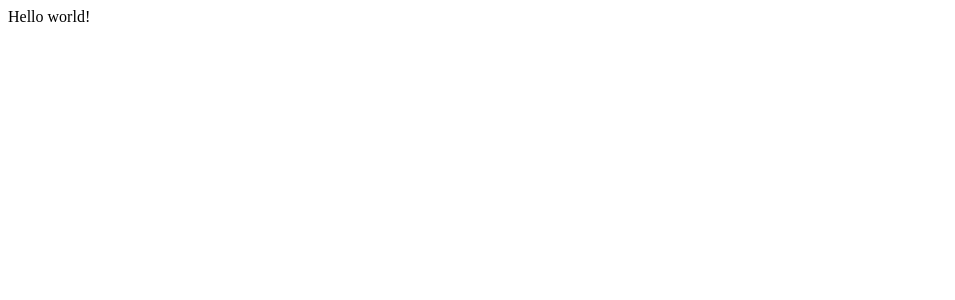
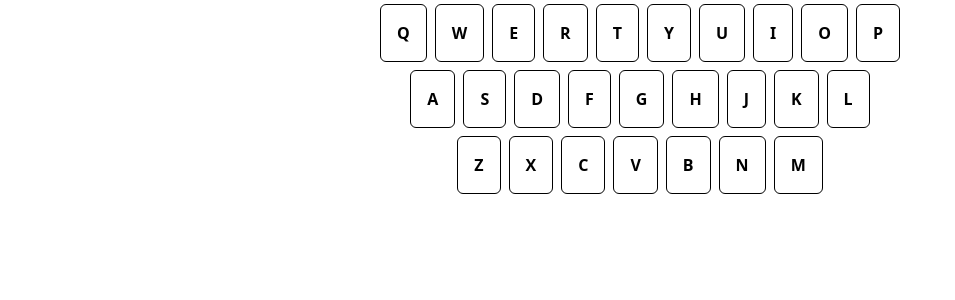
Before and after one commit to standimitrovv/wordle-react-ts, a React (Vite) app: page / in a window 1280 px wide. Shown: the top 300 px of the page, without its empty margins (0-955 px from the left). Built offline with nearby package versions, Linux system fonts and the light colour scheme.

Commit message:
feat: create the keyboard and add the main keys

```diff
--- a/src/App.tsx
+++ b/src/App.tsx
@@ -1,3 +1,9 @@
+import { Keyboard } from './Keyboard';
+
 export const App = () => {
-  return <>Hello world!</>;
+  return (
+    <>
+      <Keyboard />
+    </>
+  );
 };
--- /dev/null
+++ b/src/Keyboard.tsx
@@ -0,0 +1,24 @@
+const KEYS = {
+  line1: 'qwertyuiop',
+  line2: 'asdfghjkl',
+  line3: 'zxcvbnm',
+};
+
+export const Keyboard = () => {
+  return (
+    <div className='flex flex-col items-center'>
+      <div className='flex'>{renderKeysFromLine(KEYS.line1)}</div>
+      <div className='flex'>{renderKeysFromLine(KEYS.line2)}</div>
+      <div className='flex'>{renderKeysFromLine(KEYS.line3)}</div>
+    </div>
+  );
+};
+
+const renderKeysFromLine = (line: string) =>
+  line
+    .split('')
+    .map((key) => (
+      <span className='p-4 border border-black m-1 rounded-md font-bold'>
+        {key.toUpperCase()}
+      </span>
+    ));
--- a/src/main.tsx
+++ b/src/main.tsx
@@ -1,6 +1,7 @@
 import React from 'react';
 import ReactDOM from 'react-dom/client';
 import { App } from './App.tsx';
+import './index.css';
 
 ReactDOM.createRoot(document.getElementById('root')!).render(
   <React.StrictMode>
```
